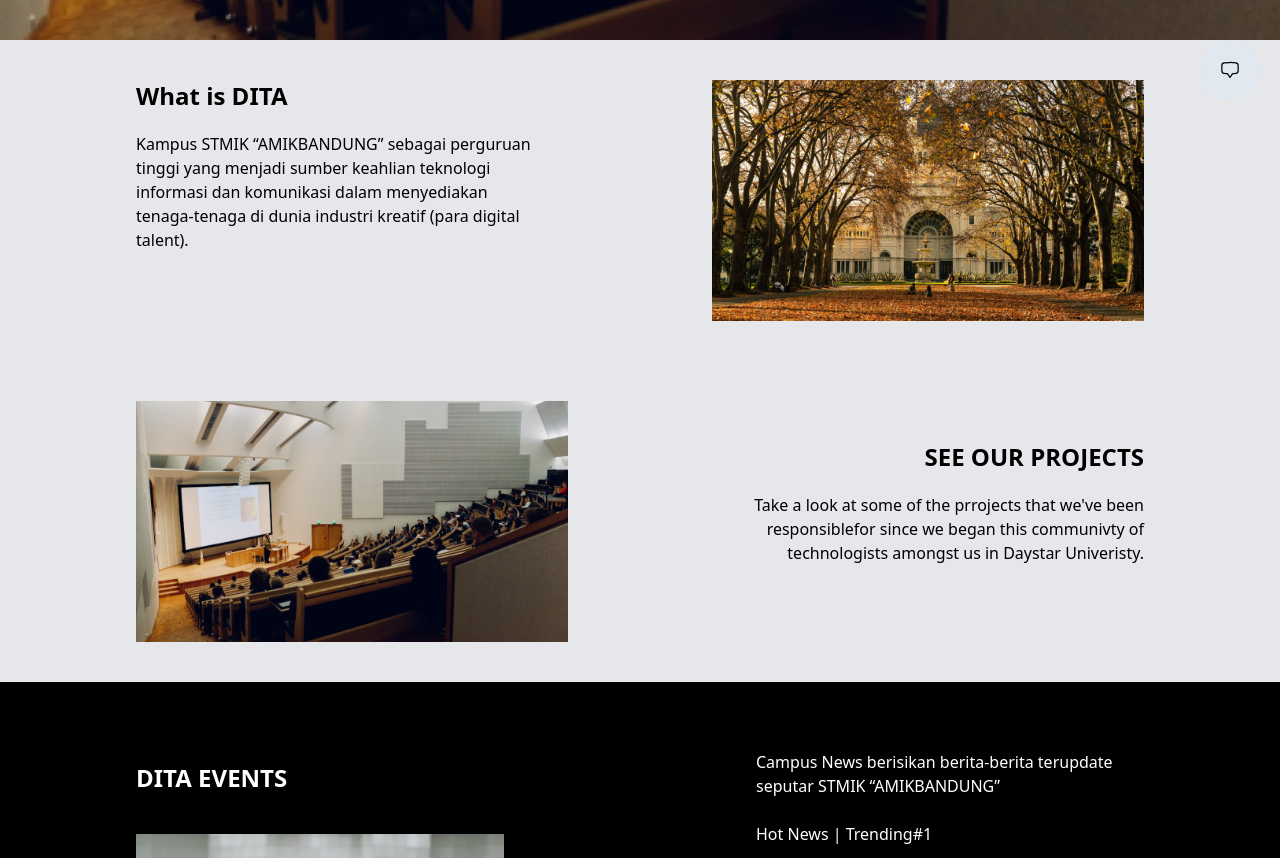
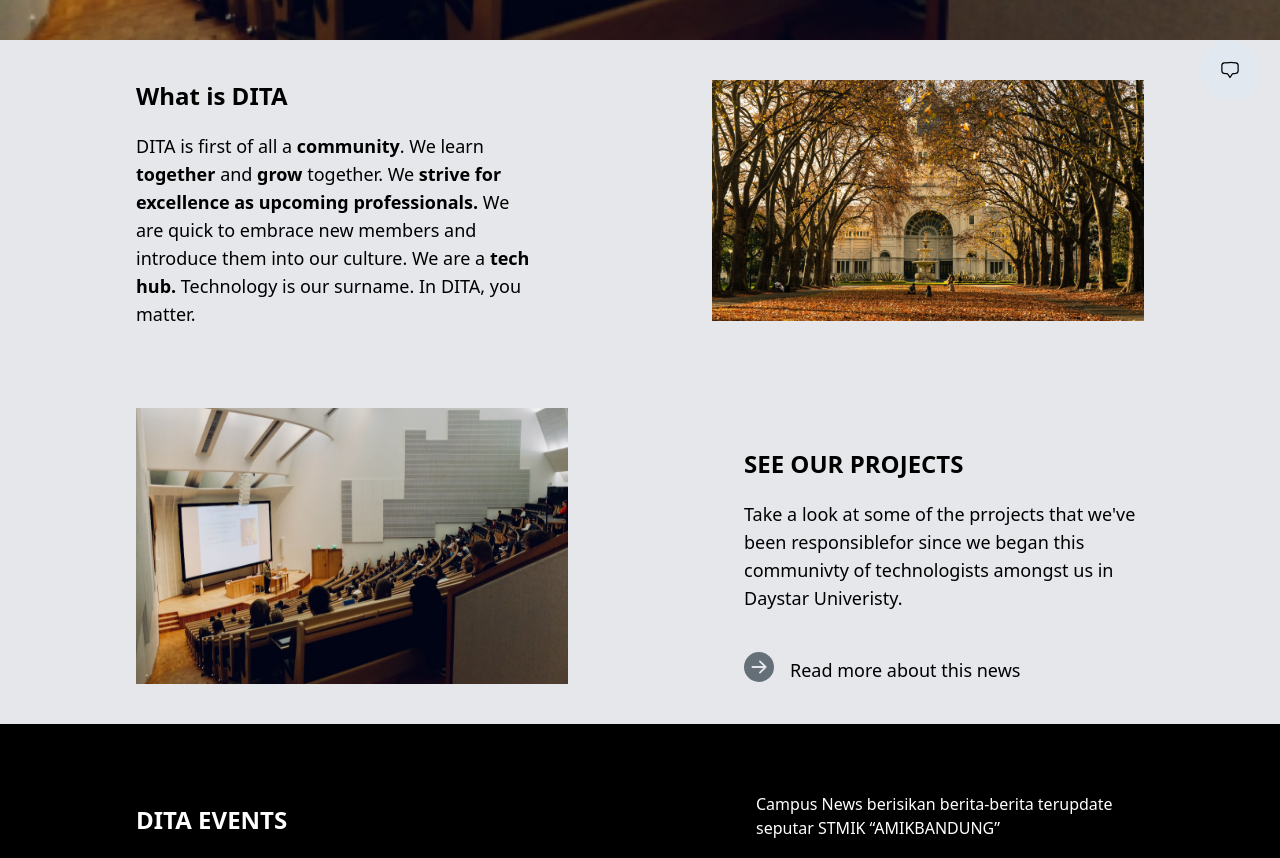
Before and after one commit to dita-daystaruni/dita-website-frontend, a React (Vite) app: page / in a window 1280 px wide. Shown: the part 680-1538 px from the top of the page. Built offline with nearby package versions, Linux system fonts and the light colour scheme.

Commit message:
feat: added copywrite for about section

```diff
--- a/src/pages/components/landing/about.jsx
+++ b/src/pages/components/landing/about.jsx
@@ -3,6 +3,7 @@
 
 import about1 from "../../../assets/unsplash_gQtUcKahZoQ.png";
 import about2 from "../../../assets/unsplash_dsvJgiBJTOs.png";
+import GreyRedirectBtn from "../common/greyRedirectBtn";
 
 const About = () => {
  const [scope, animate] = useAnimate();
@@ -19,6 +20,7 @@
         <div className="md:py-10 md:px-10 max-w-lg ml-24 p-10 mr-24 max-sm:py-5 max-sm:px-0 max-sm:mx-5">
           <h3 className="font-bold text-2xl mb-5">What is DITA</h3>
           <motion.p
+            className="text-lg"
             ref={scope}
             initial={{ opacity: 0, scale: 0.5 }}
             whileInView={{ opacity: 1, scale: 1 }}
@@ -28,9 +30,14 @@
               ease: [0, 0.71, 0.2, 1.01],
             }}
           >
-            Kampus STMIK “AMIKBANDUNG” sebagai perguruan tinggi yang menjadi
-            sumber keahlian teknologi informasi dan komunikasi dalam menyediakan
-            tenaga-tenaga di dunia industri kreatif (para digital talent).
+            DITA is first of all a <b>community</b>. We learn <b>together </b>
+            and <b>grow </b>
+            together. We <b>
+              strive for excellence as upcoming professionals.
+            </b>{" "}
+            We are quick to embrace new members and introduce them into our
+            culture. We are a <b>tech hub.</b> Technology is our surname. In
+            DITA, you matter.
           </motion.p>
         </div>
         <div>
@@ -50,12 +57,10 @@
           src={about2}
         />
         <div className="md:py-10 md:px-10 md:max-w-lg md:ml-24 md:mt-10 md:p-10 md:mr-24 max-sm:px-5 py-8">
-          <h3 className="font-bold text-2xl mb-5 text-right">
-            SEE OUR PROJECTS
-          </h3>
+          <h3 className="font-bold text-2xl mb-5">SEE OUR PROJECTS</h3>
           <motion.p
+            className="text-lg"
             ref={scope}
-            className="text-right"
             initial={{ opacity: 0, scale: 0.5 }}
             whileInView={{ opacity: 1, scale: 1 }}
             transition={{
@@ -67,6 +72,13 @@
             Take a look at some of the prrojects that we&apos;ve been
             responsiblefor since we began this communivty of technologists
             amongst us in Daystar Univeristy.
+            <div className="text-left mt-10">
+              <GreyRedirectBtn
+                margin_right={0}
+                margin_top_bottom={0}
+                text="Our Services"
+              />
+            </div>
           </motion.p>
         </div>
       </section>
```
